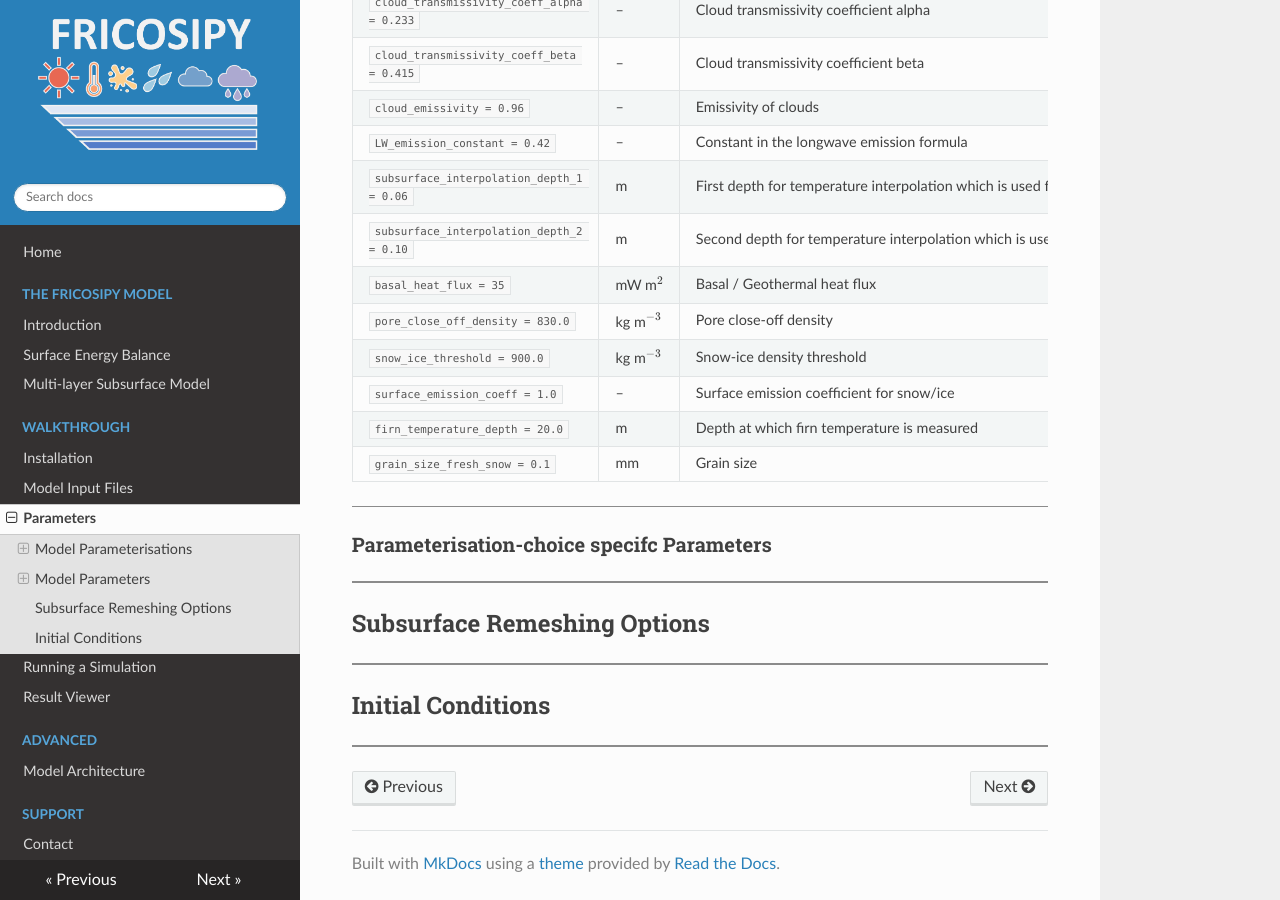
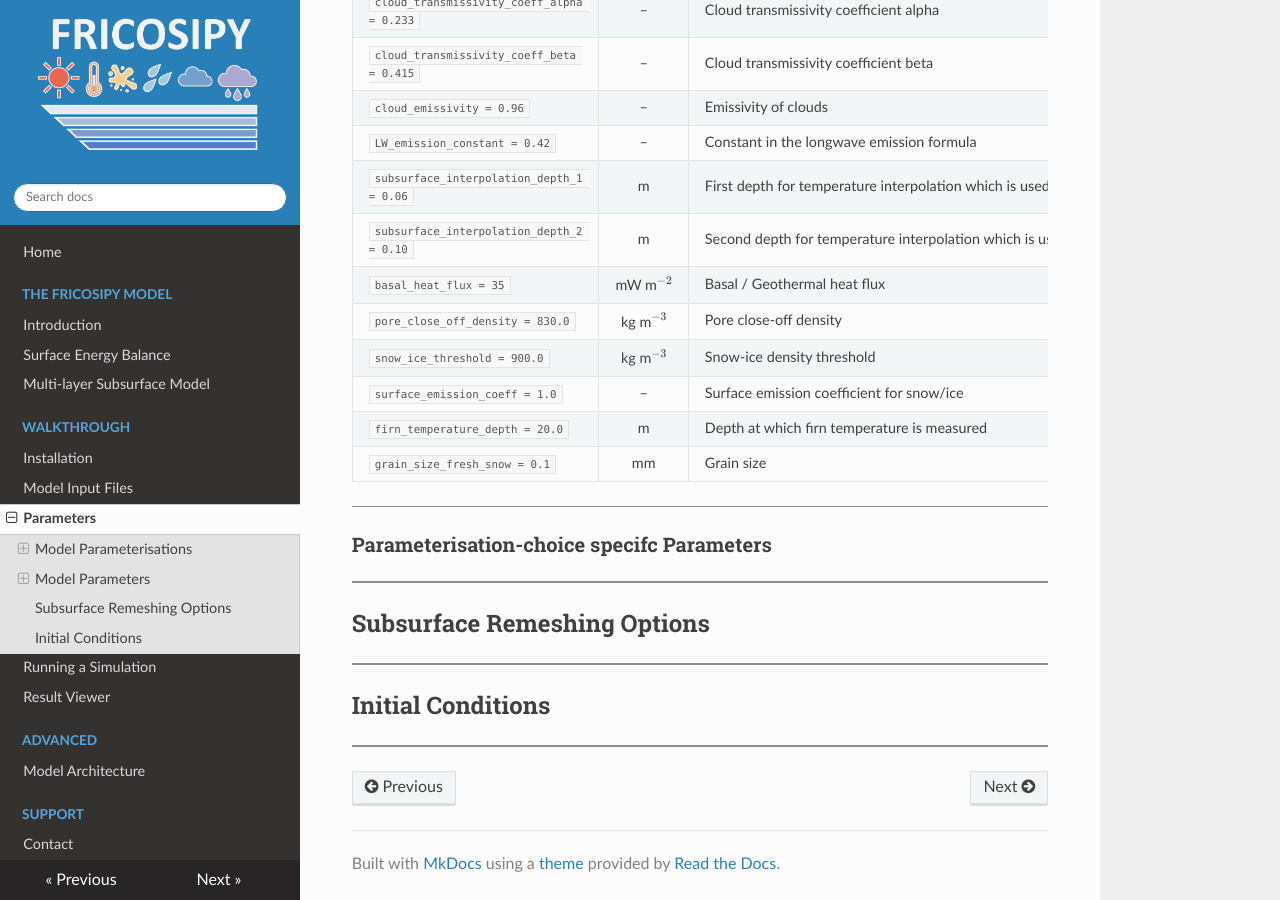
Before and after one commit to MarcusGastaldello/FRICOSIPY, an MkDocs documentation site: the page built from docs/parameters.md, in a window 1280 px wide and 900 px high, scrolled down 1900 px. Built offline with MkDocs 1.6.1, drawn with Linux system fonts in a browser that asks for light colours.

```diff
--- a/docs/parameters.md
+++ b/docs/parameters.md
@@ -61,8 +61,8 @@ The *FRICOSIPY* model enables the user to customise the parameterisations used t
 
 ### Physical Processes Parameters
 
-| Parameter | Units | Description |
-|-----|---|---|
+| Parameter &nbsp;&nbsp;&nbsp;&nbsp;&nbsp;&nbsp;&nbsp;&nbsp;&nbsp;&nbsp;&nbsp;&nbsp;&nbsp;&nbsp;&nbsp;&nbsp;&nbsp;&nbsp;&nbsp;&nbsp;&nbsp;&nbsp;&nbsp;&nbsp;&nbsp;&nbsp;&nbsp;&nbsp;&nbsp;&nbsp;&nbsp;&nbsp; | Units | Description |
+|-----|:---:|---|
 | `albedo_fresh_snow = 0.85`                        | – | Albedo of fresh snow |
 | `albedo_firn = 0.52`                              | – | Albedo of firn |
 | `albedo_ice = 0.30`                               | – | Albedo of ice |
@@ -73,7 +73,7 @@ The *FRICOSIPY* model enables the user to customise the parameterisations used t
 | `LW_emission_constant = 0.42`                     | – | Constant in the longwave emission formula |
 | `subsurface_interpolation_depth_1 = 0.06`         | m | First depth for temperature interpolation which is used for calculation of subsurface/ground heat flux |
 | `subsurface_interpolation_depth_2 = 0.10`         | m | Second depth for temperature interpolation which is used for calculation of subsurface/ground heat flux |
-| `basal_heat_flux = 35`                            | mW m$^{2}$ | Basal / Geothermal heat flux |
+| `basal_heat_flux = 35`                            | mW m$^{-2}$ | Basal / Geothermal heat flux |
 | `pore_close_off_density = 830.0`                  | kg m$^{-3}$ | Pore close-off density |
 | `snow_ice_threshold = 900.0`                      | kg m$^{-3}$ | Snow-ice density threshold |
 | `surface_emission_coeff = 1.0`                    | – | Surface emission coefficient for snow/ice |
```
